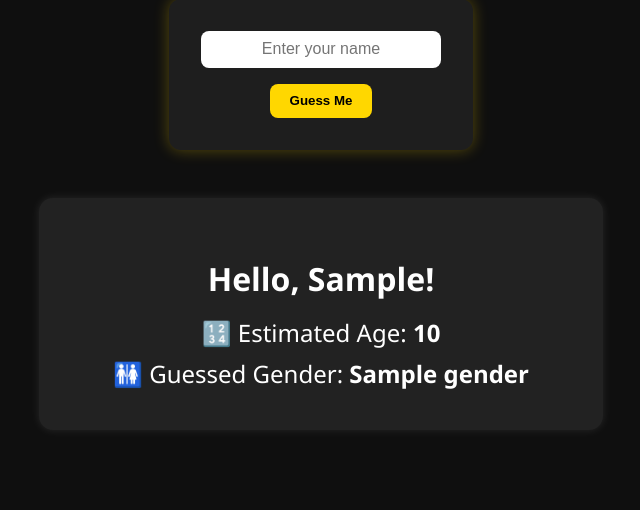
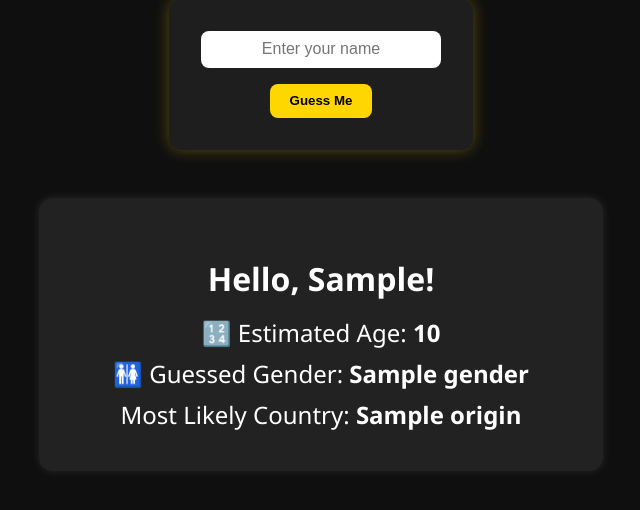
Before and after one commit to Haftom-Dreamer/age-and-gender-guesser, a Flask app: template templates/form.html in a window 1280 px wide. Shown: the part 185-695 px from the top of the page, without its empty margins (319-959 px from the left). Run offline with Flask 3, Linux system fonts and the light colour scheme; the template is opened without the code that fills it: most values are stand-ins (such as "Sample title", 1, 10 or a date in 2020).

Commit message:
Added the nationality of the name

```diff
--- a/main.py
+++ b/main.py
@@ -14,24 +14,35 @@ def guess(name):
     try:
         agify_url = "https://api.agify.io"
         genderize_url = "https://api.genderize.io"
+        nationalize_url = "https://api.nationalize.io"
 
         age_response = requests.get(agify_url, params={"name": name})
         gender_response = requests.get(genderize_url, params={"name": name})
+        nationality_response = requests.get(nationalize_url, params={"name": name})
+
 
         age_response.raise_for_status()
         gender_response.raise_for_status()
+        nationality_response.raise_for_status()
 
         age_data = age_response.json()
         gender_data = gender_response.json()
+        nationality_data = nationality_response.json()
 
         guessed_age = age_data.get("age", "unknown")
         guessed_gender = gender_data.get("gender", "unknown")
+
+        if nationality_data["country"]:
+            country_id = nationality_data["country"][0]["country_id"]
+        else:
+            country_id = "Unknown"
 
         return render_template(
             "form.html",
             na=name.title(),
             age=guessed_age,
-            gender=guessed_gender.title() if guessed_gender else "Unknown"
+            gender=guessed_gender.title() if guessed_gender else "Unknown",
+            origin=country_id,
         )
     except requests.exceptions.RequestException as e:
         return f"Error fetching data: {e}", 500
--- a/templates/form.html
+++ b/templates/form.html
@@ -19,6 +19,7 @@
     <h2>Hello, {{ na }}!</h2>
     <p>🔢 Estimated Age: <strong>{{ age }}</strong></p>
     <p>🚻 Guessed Gender: <strong>{{ gender }}</strong></p>
+    <p>Most Likely Country: <strong>{{ origin }}</strong></p>
   </div>
   {% endif %}
 </body>
```
